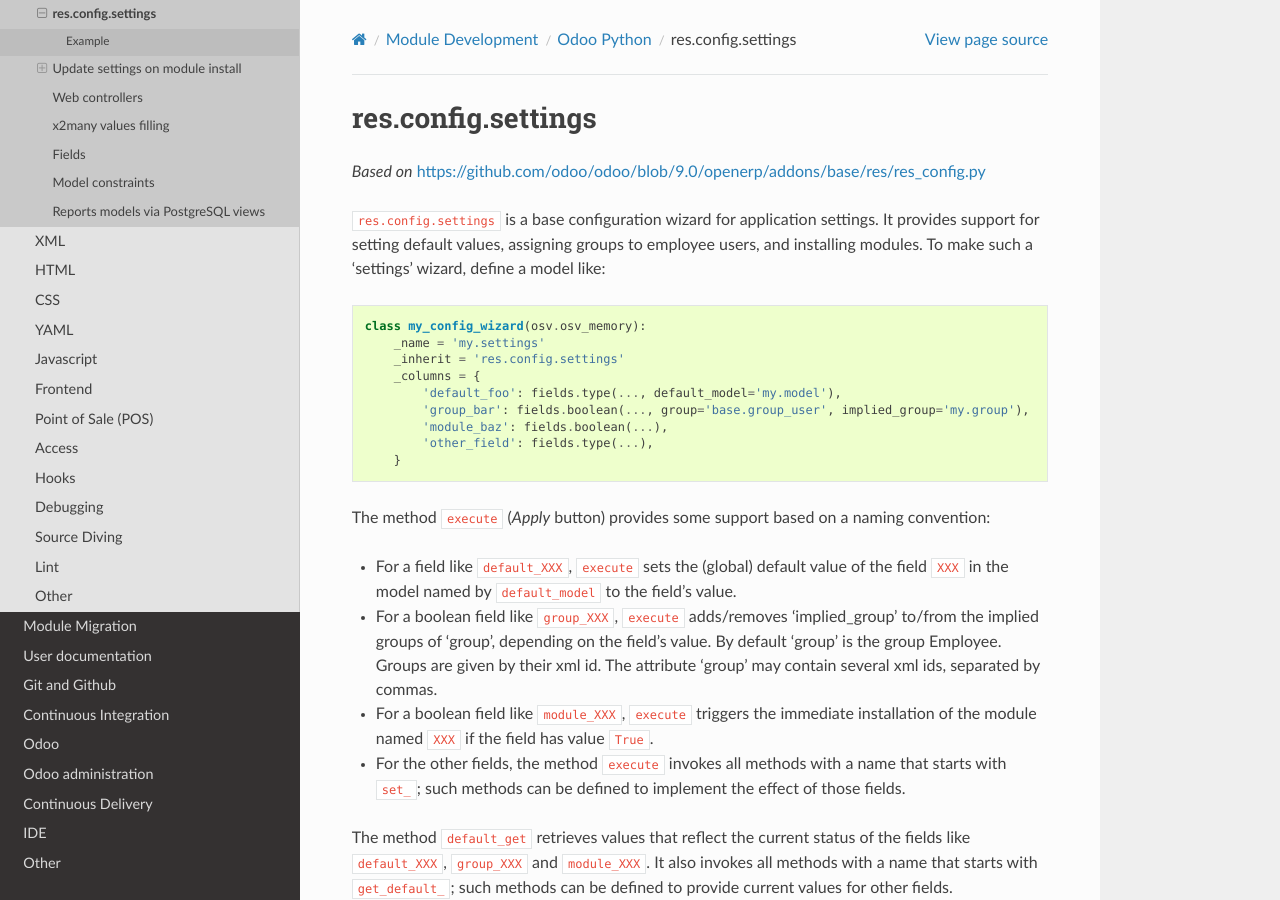
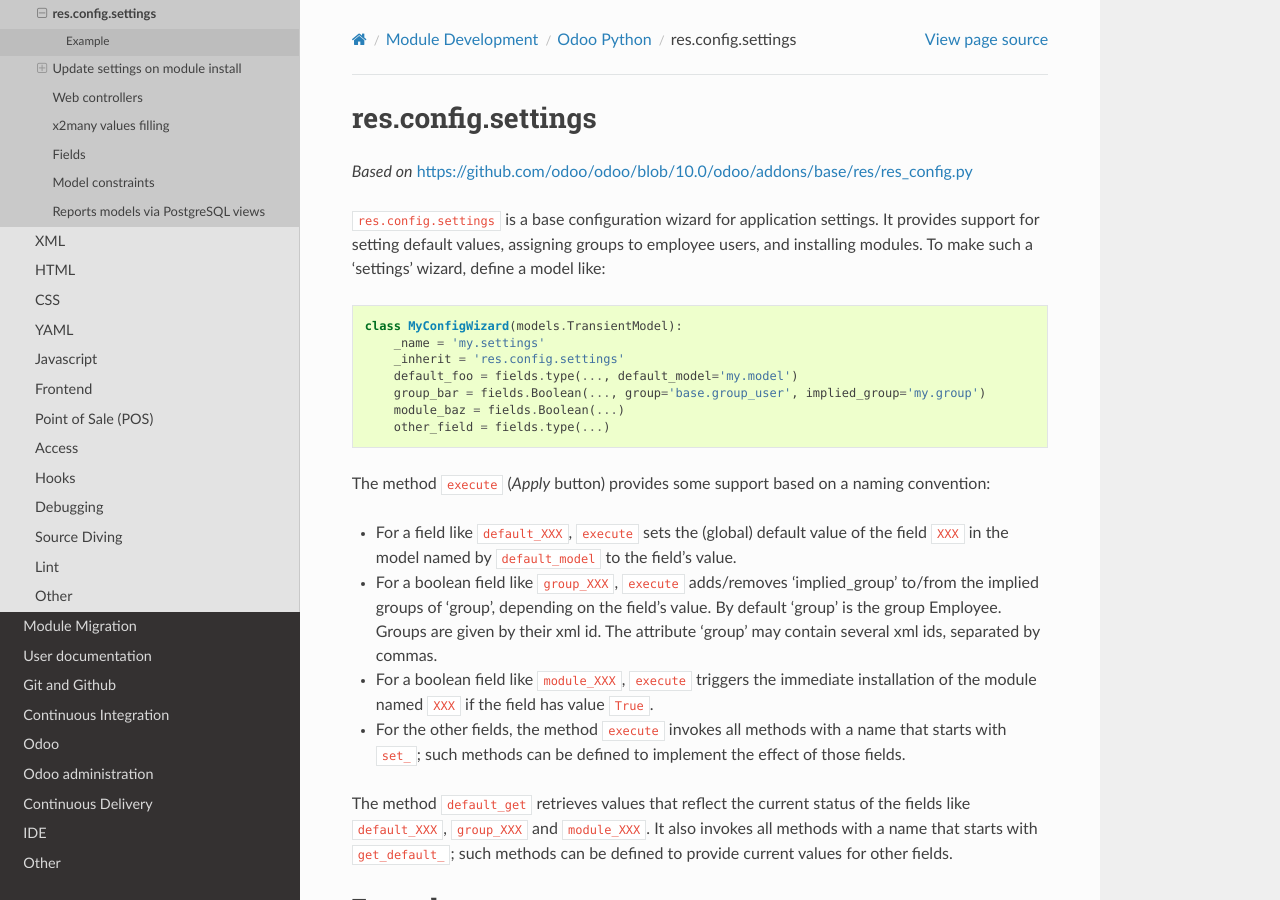
Before and after one commit to itpp-labs/odoo-development, a Sphinx documentation site: the page built from docs/dev/py/res.config.settings.rst, in a window 1280 px wide and 900 px high. Built offline with Sphinx 7.4.7 and the Read the Docs theme 2.0.0, drawn with Linux system fonts in a browser that asks for light colours; pages that are not in the unit, such as notebooks, are missing from menus.

Commit message:
res.config: use 10.0 version of an example

```diff
--- a/docs/dev/py/res.config.settings.rst
+++ b/docs/dev/py/res.config.settings.rst
@@ -1,21 +1,21 @@
 res.config.settings
 ===================
 
-*Based on* https://github.com/odoo/odoo/blob/9.0/openerp/addons/base/res/res_config.py
+*Based on* https://github.com/odoo/odoo/blob/10.0/odoo/addons/base/res/res_config.py
 
 ``res.config.settings`` is a base configuration wizard for application settings.  It provides support for setting
 default values, assigning groups to employee users, and installing modules.
 To make such a 'settings' wizard, define a model like::
 
-    class my_config_wizard(osv.osv_memory):
+    class MyConfigWizard(models.TransientModel):
         _name = 'my.settings'
         _inherit = 'res.config.settings'
-        _columns = {
-            'default_foo': fields.type(..., default_model='my.model'),
-            'group_bar': fields.boolean(..., group='base.group_user', implied_group='my.group'),
-            'module_baz': fields.boolean(...),
-            'other_field': fields.type(...),
-        }
+        default_foo = fields.type(..., default_model='my.model')
+        group_bar = fields.Boolean(..., group='base.group_user', implied_group='my.group')
+        module_baz = fields.Boolean(...)
+        other_field = fields.type(...)
+
+
 
 The method ``execute`` (*Apply* button) provides some support based on a naming convention:
 
```
